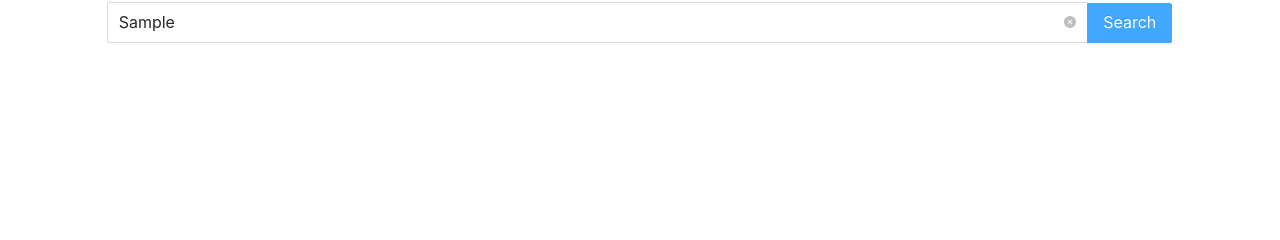
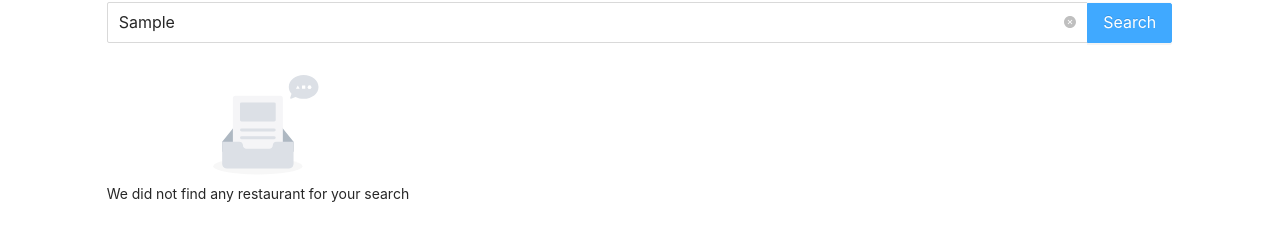
Before and after one commit to Oscartic/mit-app-restaurant, a Next.js app: page /restaurants in a window 1280 px wide. Both pictures are taken after typing "Sample" into the empty fields and a click on the button "Search". Shown: the part 368-608 px from the top of the page. Built offline with nearby package versions, Linux system fonts and the light colour scheme.

Commit message:
develop SearchForm function in progress

```diff
--- a/components/CardsRestraurants.js
+++ b/components/CardsRestraurants.js
@@ -1,4 +1,4 @@
-import { Row } from 'antd';
+import { Row, Empty } from 'antd';
 import { useEffect, useState } from 'react';
 import CardRestaurant from './CardRestaurant';
 import SearchForm from './SearchForm';
@@ -10,17 +10,26 @@ const CardsRestaurants = () => {
         {id: 4, name: 'Mompelie', description: "Amet dignissim lino neque in feugiat Praesent iaculis facilisis mattis ante vitae, lobortis semper."},
     ];
     const [restaurants, setRestaurants] = useState([]);
+    const [renderList, setRenderList] = useState([]);
 
     useEffect(() => {
-        if(restaurants.length <= 0) setRestaurants(dataRestaurants);
+        if(restaurants.length <= 0) {
+            setRestaurants(dataRestaurants);
+            setRenderList(dataRestaurants);
+        }
     }, []);
+
+
 
     return (
         <>
-            <SearchForm data={restaurants} setData={setRestaurants} />
+            <SearchForm list={restaurants} setList={setRenderList} />
             <Row gutter={[16, 24]}>
             {
-                restaurants.map(item => {
+                renderList.length === 0 && <Empty description="We did not find any restaurant for your search"/>
+            }
+            {
+                renderList.map(item => {
                     return (
                         <CardRestaurant key={item.id} name={item.name} description={item.description}/>
                         )
--- a/components/SearchForm.js
+++ b/components/SearchForm.js
@@ -1,13 +1,13 @@
 import { Input } from 'antd';
 import styles from '../styles/SearchForm.module.css'
 
-const SearchForm = ({data, setData}) => {
+const SearchForm = ({list, setList}) => {
 
-    console.log(data);
+    console.log(list);
     const onSearch = value => {
-        const result = data.filter(item => item.name.toLowerCase().includes(value));
+        const result = list.filter(item => item.name.toLowerCase().includes(value)) || [];
         console.log(value, result);
-        setData(result);
+        setList(result);
     };
 
 
```
